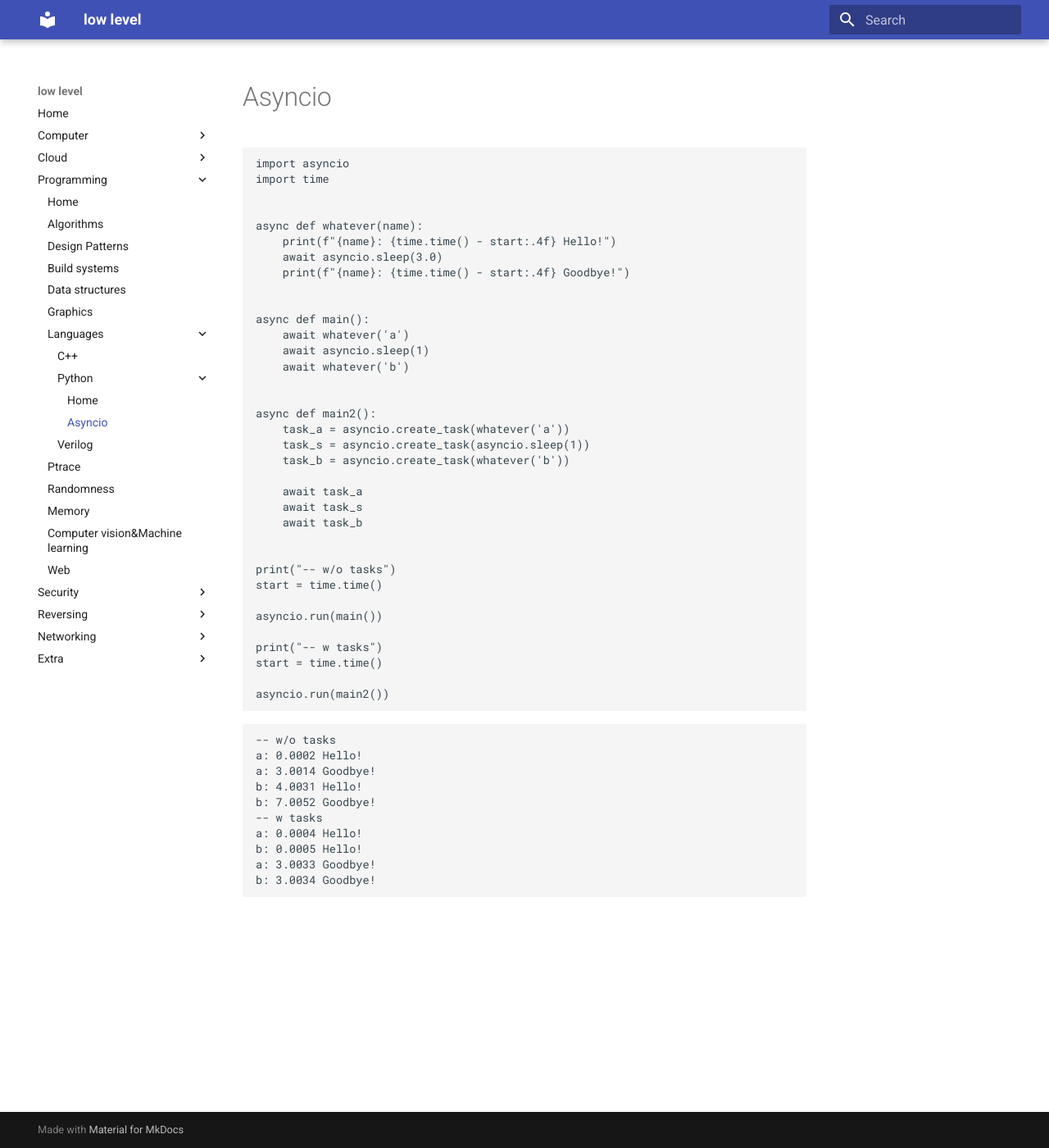
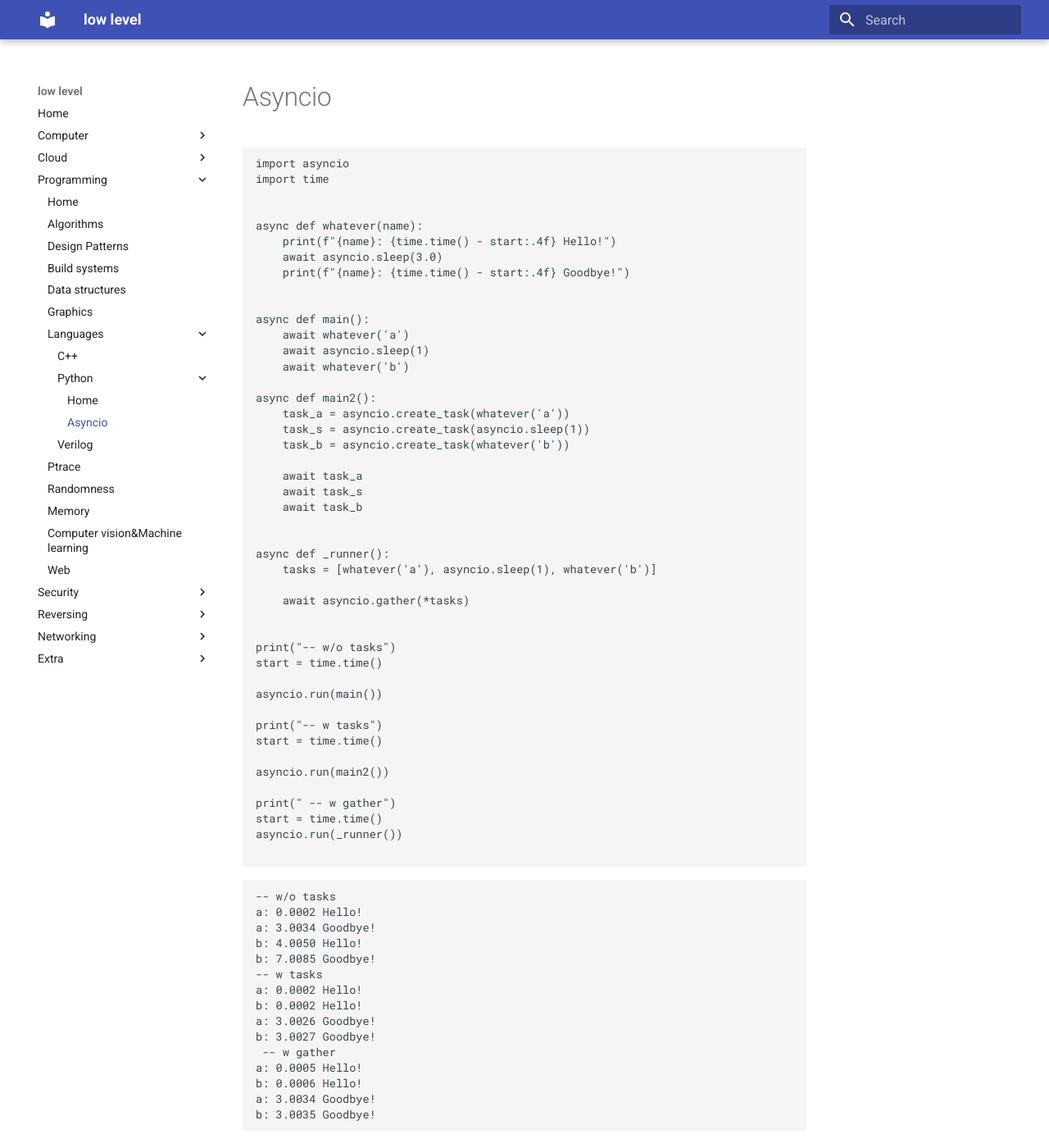
Before and after one commit to gipi/low-level, an MkDocs documentation site: the page built from docs/languages/python/asyncio.md, in a window 1280 px wide and 1400 px high. Shown: the whole window at 82% size. Built offline with MkDocs 1.6.1 and Material for MkDocs 9.7.7, drawn with Linux system fonts in a browser that asks for light colours.

Commit message:
python/asyncio: add example with gather().

````diff
--- a/docs/languages/python/asyncio.md
+++ b/docs/languages/python/asyncio.md
@@ -16,7 +16,6 @@ async def main():
     await asyncio.sleep(1)
     await whatever('b')
 
-
 async def main2():
     task_a = asyncio.create_task(whatever('a'))
     task_s = asyncio.create_task(asyncio.sleep(1))
@@ -25,6 +24,12 @@ async def main2():
     await task_a
     await task_s
     await task_b
+
+
+async def _runner():
+    tasks = [whatever('a'), asyncio.sleep(1), whatever('b')]
+
+    await asyncio.gather(*tasks)
 
 
 print("-- w/o tasks")
@@ -36,17 +41,27 @@ print("-- w tasks")
 start = time.time()
 
 asyncio.run(main2())
+
+print(" -- w gather")
+start = time.time()
+asyncio.run(_runner())
+
 ```
 
 ```
 -- w/o tasks
 a: 0.0002 Hello!
-a: 3.0014 Goodbye!
-b: 4.0031 Hello!
-b: 7.0052 Goodbye!
+a: 3.0034 Goodbye!
+b: 4.0050 Hello!
+b: 7.0085 Goodbye!
 -- w tasks
-a: 0.0004 Hello!
-b: 0.0005 Hello!
-a: 3.0033 Goodbye!
-b: 3.0034 Goodbye!
+a: 0.0002 Hello!
+b: 0.0002 Hello!
+a: 3.0026 Goodbye!
+b: 3.0027 Goodbye!
+ -- w gather
+a: 0.0005 Hello!
+b: 0.0006 Hello!
+a: 3.0034 Goodbye!
+b: 3.0035 Goodbye!
 ```
````
